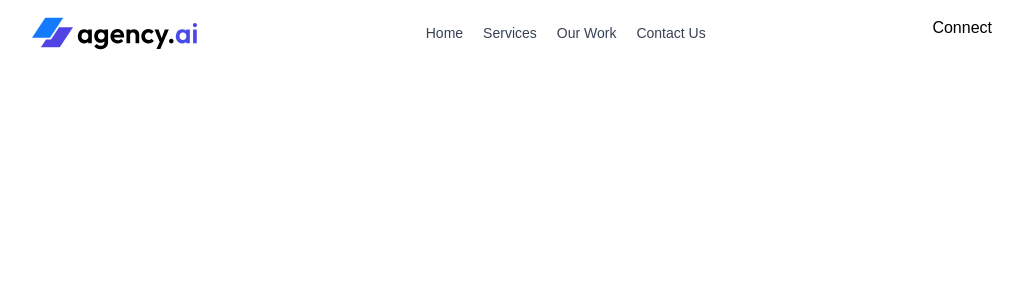
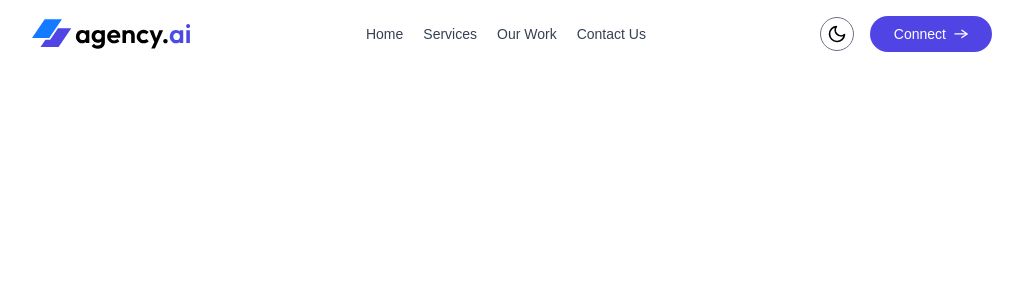
Before and after one commit to Azeem-Rajput/MERN-STACK, a React (Vite) app in the folder frontendProjects/: page / in a window 1280 px wide. Shown: the top 300 px of the page, without its empty margins (128-1151 px from the left). Built offline with nearby package versions, Linux system fonts and the light colour scheme; a web font is replaced by a local one.

Commit message:
added navbar

```diff
--- a/frontendProjects/src/App.jsx
+++ b/frontendProjects/src/App.jsx
@@ -1,7 +1,7 @@
 import { useState } from 'react'
 import Navbar from './components/Navbar'
 function App() {
-  const [theme, setTheme] = useState('light')
+  const [theme, setTheme] = useState(localStorage.getItem('theme') ? localStorage.getItem('theme') : 'light')
 
   return (
     <>
--- a/frontendProjects/src/components/Navbar.jsx
+++ b/frontendProjects/src/components/Navbar.jsx
@@ -1,22 +1,38 @@
-import React from 'react'
+import React, { useState } from 'react'
 import assets from '../assets/assets'
+import ThemeToggleBtn from './ThemeToggleBtn'
+
+
 const Navbar = ({theme,setTheme}) => {
+  const[sidebarOpen,setSidebarOpen]=useState(false)
   return (
     <div className='flex justify-between item-center px-4 sm:px-12 lg:px-24 xl:px-40 py-4 sticky top-0 z-20 backdrop-blur-xl font-medium bg-white/50 dark:bg-gray-900/70'>
 
-      <img src={theme ==='dark' ? assets.logo_dark : assets.logo}  alt="" />
+      <img src={theme ==='dark' ? assets.logo_dark : assets.logo} className='w-32 sm:w-40' alt=""  />
 
-      <div className='text-gray-700 dark:text-white sm:text-sm max-sm:w-60 max-sm:pl-10 max-sm:fixed top-0 bottom-0 right-0 max-sm:min-h-screen max-sm:h-full max-sm:flex-col max-sm:bg-primary max-sm:text-white max-sm:pt-20 flex sm:items-center gap-5 transition-all'>
+      <div className={`text-gray-700 dark:text-white sm:text-sm ${!sidebarOpen ? 'max-sm:w-0 overflow-hidden'  : 'max-sm:w-60 max-sm:pl-10'} max-sm:fixed top-0 bottom-0 right-0 max-sm:min-h-screen max-sm:h-full max-sm:flex-col max-sm:bg-primary max-sm:text-white max-sm:pt-20 flex sm:items-center gap-5 transition-all`}>
 
-        <a href="#home" className='sm:hover:border-b '>Home</a>
-        <a href="#services" className='sm:hover:border-b '>Services</a>
-        <a href="#our-work" className='sm:hover:border-b '>Our Work</a>
-        <a href="#contact-us" className='sm:hover:border-b '>Contact Us</a>
+        <img src={assets.close_icon} alt="" className='w-5 absolute right-4 top-4 sm:hidden' onClick={()=>setSidebarOpen(false)} />
+
+        <a onClick={()=>setSidebarOpen(false)} href="#home" className='sm:hover:border-b '>Home</a>
+        <a onClick={()=>setSidebarOpen(false)} href="#services" className='sm:hover:border-b '>Services</a>
+        <a onClick={()=>setSidebarOpen(false)} href="#our-work" className='sm:hover:border-b '>Our Work</a>
+        <a onClick={()=>setSidebarOpen(false)} href="#contact-us" className='sm:hover:border-b '>Contact Us</a>
       </div>
-      <div>
-        <a href="#contact-us">
+
+
+
+      <div className='flex items-center gap-2 sm:gap-4'>
+
+        <ThemeToggleBtn theme={theme} setTheme={setTheme}></ThemeToggleBtn>
+
+        <img src={theme=== 'dark' ? assets.menu_icon_dark : assets.menu_icon} onClick={()=>setSidebarOpen(true)} className=' w-8 sm:hidden' alt="" />
+
+        <a href="#contact-us" className="text-sm max-sm:hidden flex items-center gap-2 bg-primary text-white px-6 py-2 rounded-full cursor-pointer hover:scale-103 transition-all">
           Connect <img src={assets.arrow_icon} width={14} alt="" />
           </a>
+
+
       </div>
 
 
--- /dev/null
+++ b/frontendProjects/src/components/ThemeToggleBtn.jsx
@@ -0,0 +1,39 @@
+import React, { useEffect } from 'react'
+import assets from '../assets/assets'
+
+const ThemeToggleBtn = ({theme,setTheme}) => {
+
+    useEffect(()=>{
+        const prefersDarkMode=window.matchMedia('(prefers-color-scheme: dark)').
+        matches;
+        setTheme(theme || (prefersDarkMode ? 'dark' : 'light'))
+    })
+
+    useEffect(()=>{
+        if(theme==='dark')
+        {
+            document.documentElement.classList.add('dark')
+        }
+        else
+        {
+            document.documentElement.classList.remove('dark')
+        }
+        localStorage.setItem('theme', theme)
+    },[theme])
+
+  return (
+    <>
+      <button>
+        {theme ==='dark' ? (
+            <img src={assets.sun_icon} onClick={()=>setTheme('light')} className='size-8.5 p-1.5 border border-gray-500 rounded-full' alt="" />
+        ) :(
+            <img src={assets.moon_icon} onClick={()=>setTheme('dark')} className='size-8.5 p-1.5 border border-gray-500 rounded-full' alt="" />
+        )
+
+        }
+      </button>
+    </>
+  )
+}
+
+export default ThemeToggleBtn
--- a/frontendProjects/src/index.css
+++ b/frontendProjects/src/index.css
@@ -9,5 +9,5 @@
       font-weight: 500;
 }
 @theme{
-    --color-primry: #5044E5;
+    --color-primary: #5044E5;
 }
```
